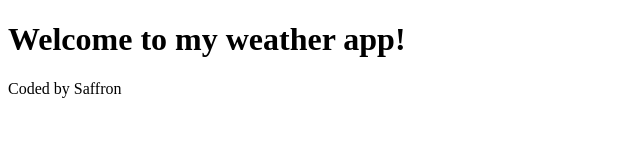
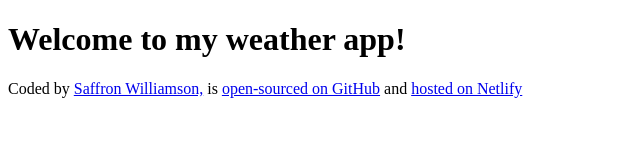
Before and after one commit to SaffronWilliamson/my-new-weather-app, a plain HTML site: page index.html in a window 1280 px wide. Shown: the whole page, without its empty margins (0-640 px from the left). Drawn offline with Linux system fonts and the light colour scheme.

Commit message:
Added links to the footer

```diff
--- a/index.html
+++ b/index.html
@@ -7,6 +7,21 @@
   </head>
   <body>
     <h1>Welcome to my weather app!</h1>
-    <footer>Coded by Saffron</footer>
+    <footer>
+      Coded by
+      <a href="https://github.com/SaffronWilliamson" target="_blank"
+        >Saffron Williamson,</a
+      >
+      is
+      <a
+        href="https://github.com/SaffronWilliamson/my-new-weather-app"
+        target="_blank"
+        >open-sourced on GitHub</a
+      >
+      and
+      <a href="https://saffrons-new-weather-app.netlify.app/" target="_blank"
+        >hosted on Netlify</a
+      >
+    </footer>
   </body>
 </html>
```
